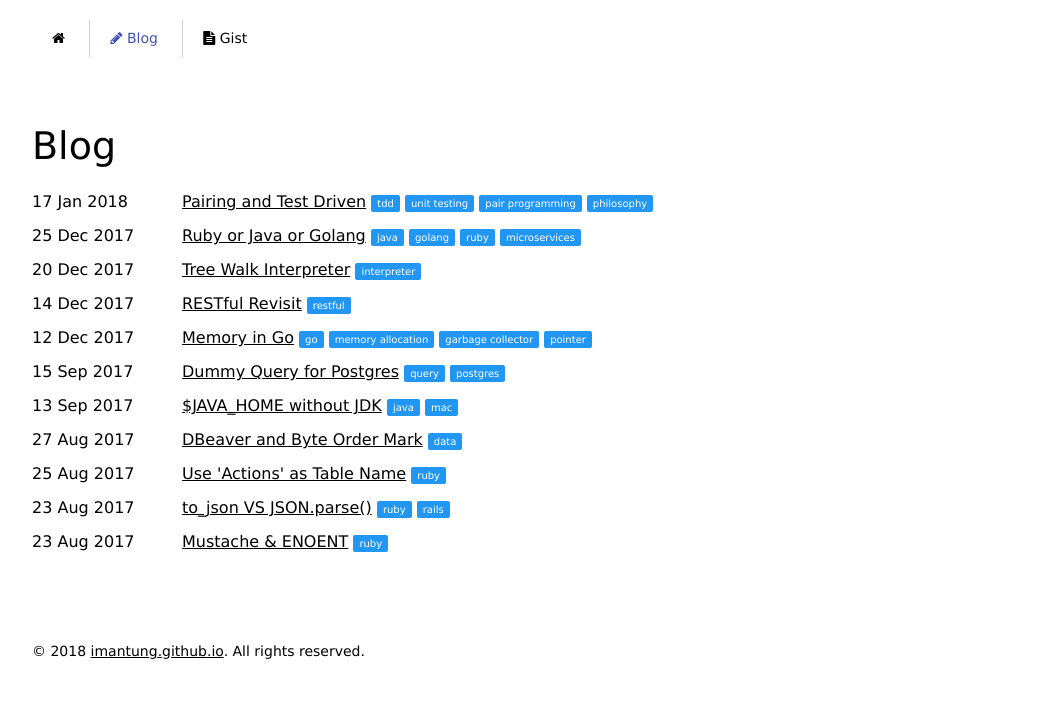
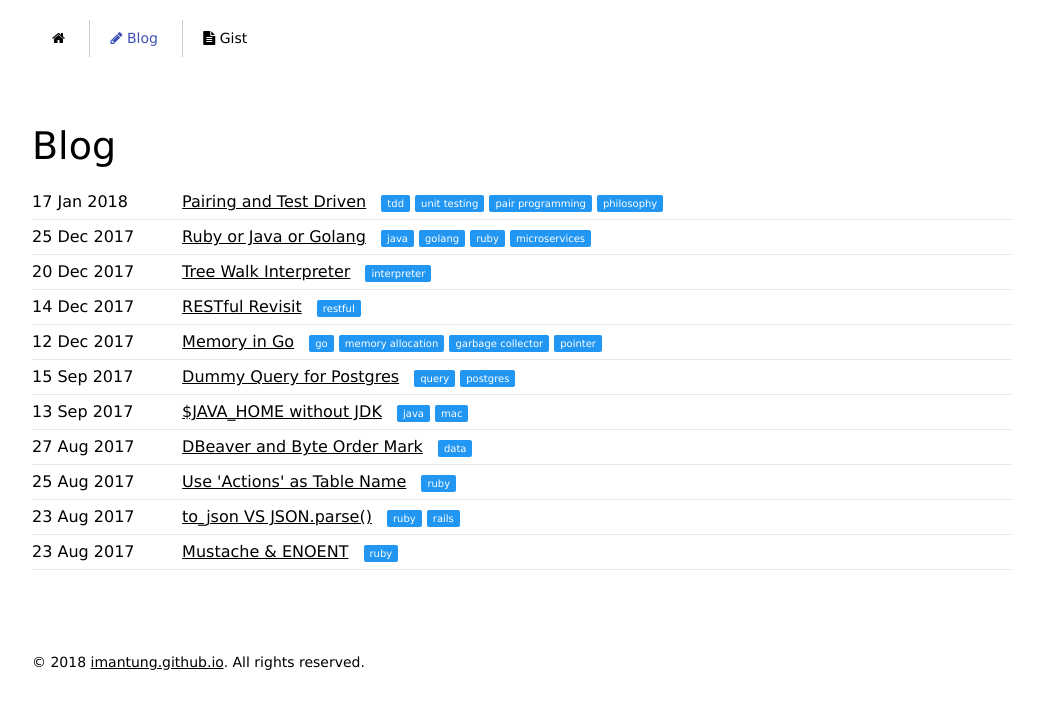
Before and after one commit to imantung/imantung.github.io, a Jekyll site: the page built from blog/index.html, in a window 1280 px wide. Shown: the top 709 px of the page, without its empty margins (118-1161 px from the left). Built offline with Jekyll 4.4.1, drawn with Linux system fonts in a browser that asks for light colours; nearby versions of some CDN libraries.

Commit message:
mobile mode on post list

```diff
--- a/blog/index.html
+++ b/blog/index.html
@@ -9,14 +9,14 @@ title: Blog
 
   {% for post in site.categories.blog %}
 
-    <li class="w3-row">
-        <div class="w3-col" style="width: 150px;">{{ post.date | date_to_string }}</div>
-        <div class="w3-rest">
-          <a href="{{ post.url }}">{{ post.title }}</a></h4>
+    <li class="post-item">
+        <span class="post-item-date w3-mobile" style="width: 120px;">{{ post.date | date_to_string }}</span>
+        <span class="post-item-title w3-mobile"><a href="{{ post.url }}">{{ post.title }}</a></span>
+        <span class="post-item-tags w3-mobile">
           {% for tag in post.tags %}
             <span class="w3-tag w3-blue w3-tiny w3-round-small" style="padding: 1px 6px;">{{tag}}</span>
           {% endfor %}
-        </div>
+        </span>
     </li>
   {% endfor %}
 </ul>
--- a/public/css/post.css
+++ b/public/css/post.css
@@ -18,10 +18,22 @@
   padding-bottom: 5px;
 }
 
-.post-list h4{
-  margin-top: 0;
-  margin-bottom: 0;
+.post-item >*{
+  display: inline-block;
+
 }
+.post-item{
+  border-bottom: thin solid #E8E8E8;
+}
+
+.post-item-date{
+  margin-right: 25px;
+}
+
+.post-item-title{
+  margin-right: 10px;
+}
+
 
 .post-tags{
     margin-top: 40px;
```
